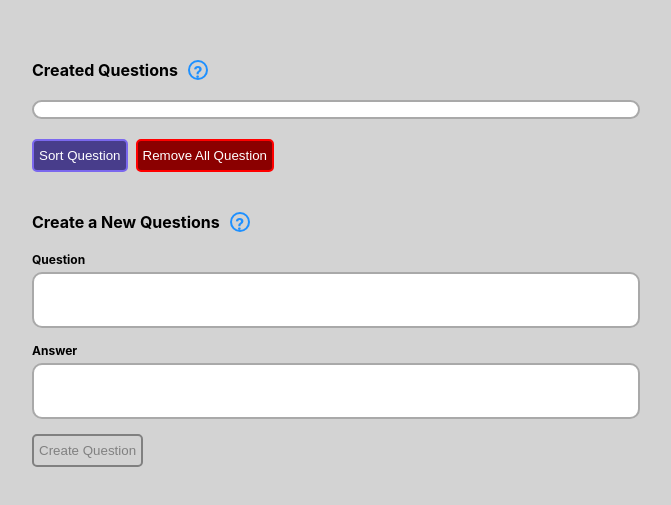
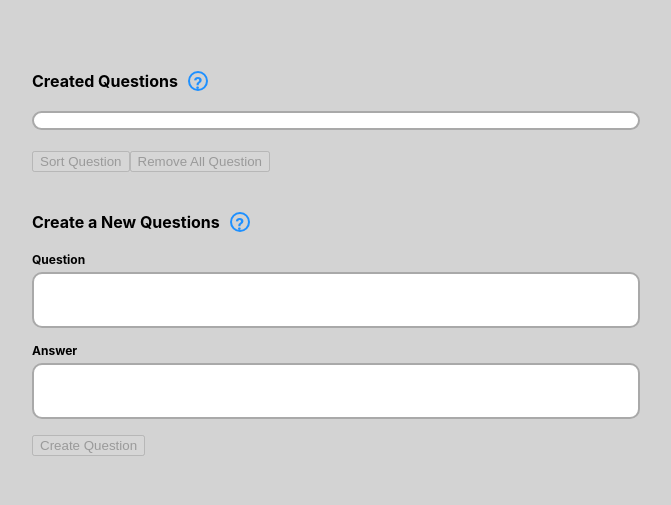
Before and after one commit to EuvhenRight/Amsterdam_test, a React (Create React App) app: page / in a window 1280 px wide. Shown: the part 157-662 px from the top of the page, without its empty margins (324-995 px from the left). Built offline with nearby package versions, Linux system fonts and the light colour scheme.

Commit message:
create active button

```diff
--- a/src/components/ChatQuestion/ChatQuestionList.js
+++ b/src/components/ChatQuestion/ChatQuestionList.js
@@ -23,7 +23,7 @@ const ChatQuestionList = () => {
         }
         dispatch(AddChatQWithThunk(newChatQ, AUTHORS.ME, text))
     };
-
+    console.log(chatQ)
     return (
         <>
             <div className={classes.main}>
@@ -37,9 +37,11 @@ const ChatQuestionList = () => {
                     ))}
                 </div>
                 <div className={classes.buttonQuestionlist}>
-                    <button className={classes.sortBut}> Sort Question</button>
+                    {chatQ.length !== 0 ? <button className={classes.sortBut}> Sort Question</button>
+                        : <button disabled> Sort Question</button>}
                     {/* TODO need it is necessary to put array.sort */}
-                    <button className={classes.remBut}> Remove All Question</button>
+                    {chatQ.length !== 0 ? <button className={classes.remBut}> Remove All Question</button>
+                    : <button disabled> Remove All Question</button>}
                     {/* TODO need it is necessary to put AC delete all */}
                 </div>
                 <div className={classes.addQuestions}> Create a New Questions
--- a/src/components/Question/QuestionForm.js
+++ b/src/components/Question/QuestionForm.js
@@ -3,7 +3,7 @@ import classes from "./QuestionForm.module.css";
 
 
 export const QuestionForm = ({onSubmit}) => {
-    let [value, setValue] = useState('')
+    let [value, setValue] = useState(null)
 
     const handleChangeQuestion = (e) => {
         setValue(e.target.value)
@@ -14,6 +14,8 @@ export const QuestionForm = ({onSubmit}) => {
         onSubmit(value)
         setValue('')
     }
+
+    console.log(value)
 
     return (
         <form onSubmit={handleSubmit}>
@@ -33,12 +35,9 @@ export const QuestionForm = ({onSubmit}) => {
                 </div>
             </div>
             <div>
-                <button className={classes.CreateBut}> Create Question</button>
+                {!value ? <button disabled>Create Question</button> :
+                    <button className={classes.CBut}> Create Question</button>}
             </div>
-
-
         </form>
     )
-
-
 }
--- a/src/components/Question/QuestionForm.module.css
+++ b/src/components/Question/QuestionForm.module.css
@@ -17,3 +17,11 @@
     border-radius: 5px;
     padding: 7px 5px;
 }
+
+.CBut {
+    background-color: darkslateblue;
+    color: white;
+    border: 2px solid mediumslateblue;
+    border-radius: 5px;
+    padding: 7px 5px;
+}
```
Lines whose indentation alone changed are shown as unchanged.
